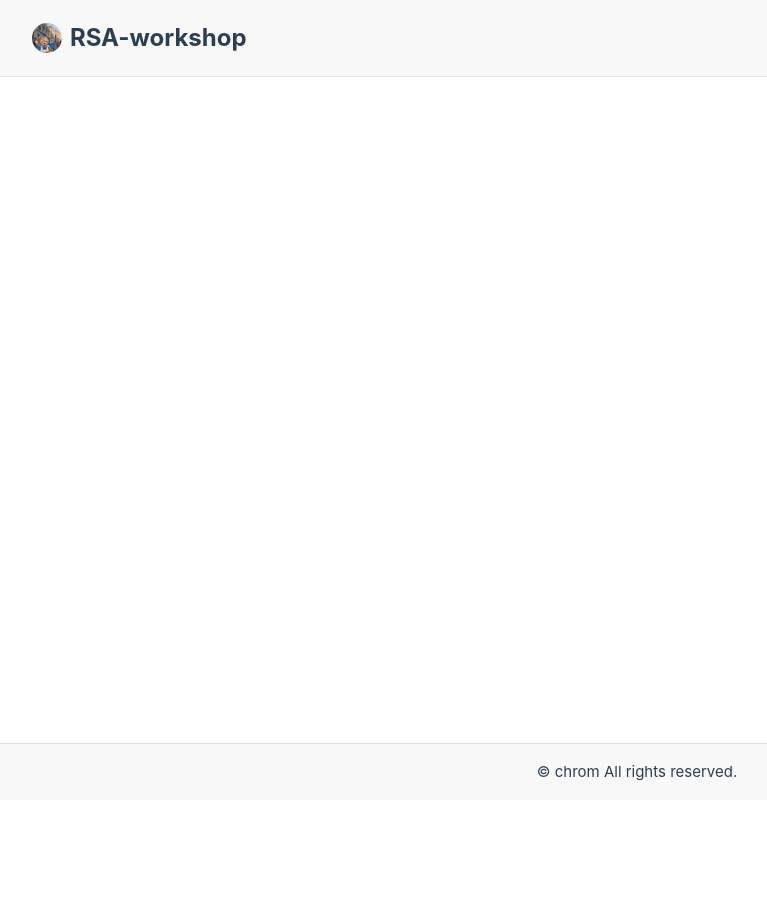
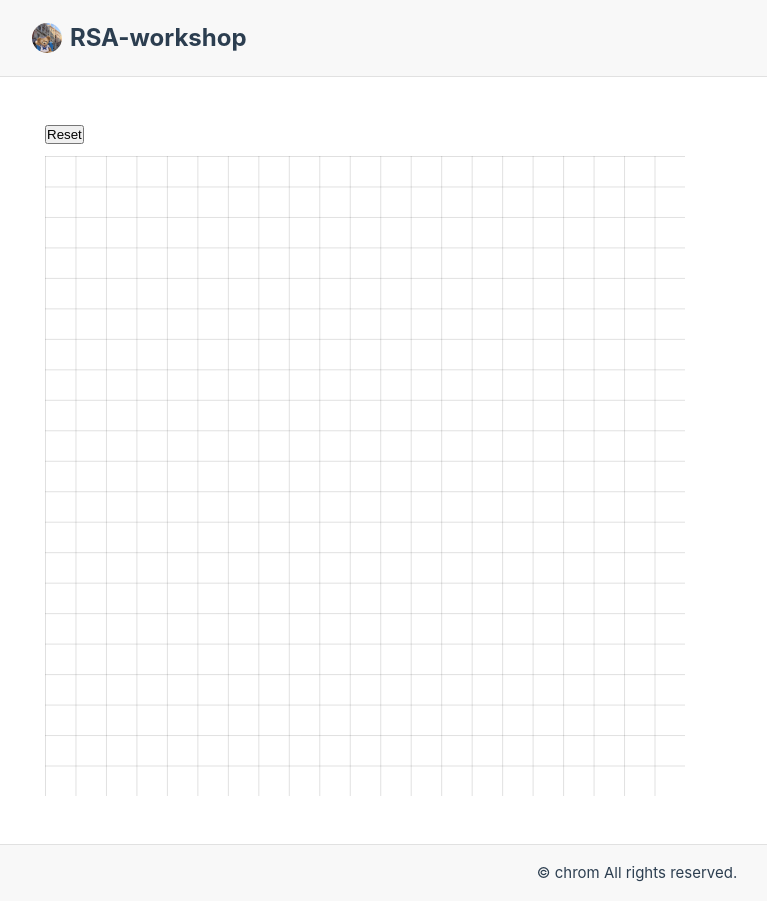
Before and after one commit to chrom9103/QRcode-destroyer, a Vue app: page / in a window 1280 px wide. Shown: the whole page, without its empty margins (3-770 px from the left). Before the commit the page ends 800 px from the top, so only its background shows below. Built offline with nearby package versions, Linux system fonts and the light colour scheme.

Commit message:
QR表示領域をcanvasで指定

```diff
--- a/src/views/TopPage.vue
+++ b/src/views/TopPage.vue
@@ -1,2 +1,174 @@
 <template>
+	<div class="top-page">
+		<div class="controls">
+			<button @click="reset">Reset</button>
+		</div>
+		<div class="canvas-wrap" ref="wrapRef">
+			<canvas ref="canvasRef" @click="handleClick"></canvas>
+		</div>
+	</div>
 </template>
+
+<script setup lang="ts">
+import { ref, onMounted, watch, nextTick, onBeforeUnmount, defineExpose } from 'vue'
+
+const n = ref<number>(21)
+const matrix = ref<boolean[][]>([])
+const canvasRef = ref<HTMLCanvasElement | null>(null)
+const wrapRef = ref<HTMLElement | null>(null)
+
+let dpr = typeof window !== 'undefined' ? window.devicePixelRatio || 1 : 1
+
+function initMatrix() {
+	matrix.value = Array.from({ length: n.value }, () => Array.from({ length: n.value }, () => false))
+}
+
+function draw() {
+	const canvas = canvasRef.value
+	if (!canvas) return
+	const ctx = canvas.getContext('2d')
+	if (!ctx) return
+
+	// CSS size
+	const rect = canvas.getBoundingClientRect()
+	const cssW = rect.width
+	const cssH = rect.height
+
+	// Resize backing store for high-DPI
+	canvas.width = Math.round(cssW * dpr)
+	canvas.height = Math.round(cssH * dpr)
+	canvas.style.width = `${cssW}px`
+	canvas.style.height = `${cssH}px`
+
+	// Map drawing units to CSS pixels for easier coordinates
+	ctx.setTransform(dpr, 0, 0, dpr, 0, 0)
+
+	// background
+	ctx.fillStyle = '#ffffff'
+	ctx.fillRect(0, 0, cssW, cssH)
+
+	const cellW = cssW / n.value
+	const cellH = cssH / n.value
+
+	// draw cells
+	for (let y = 0; y < n.value; y++) {
+		for (let x = 0; x < n.value; x++) {
+			ctx.fillStyle = matrix.value[y][x] ? '#000000' : '#ffffff'
+			// use Math.ceil to avoid hairline gaps
+			ctx.fillRect(x * cellW, y * cellH, Math.ceil(cellW), Math.ceil(cellH))
+		}
+	}
+
+	// subtle grid lines for editing clarity
+	ctx.strokeStyle = 'rgba(0,0,0,0.12)'
+	ctx.lineWidth = 1
+	for (let i = 0; i <= n.value; i++) {
+		const px = i * cellW
+		ctx.beginPath()
+		ctx.moveTo(px + 0.5, 0)
+		ctx.lineTo(px + 0.5, cssH)
+		ctx.stroke()
+
+		const py = i * cellH
+		ctx.beginPath()
+		ctx.moveTo(0, py + 0.5)
+		ctx.lineTo(cssW, py + 0.5)
+		ctx.stroke()
+	}
+}
+
+function fitCanvasSquare() {
+	// Make canvas square based on the container width
+	const wrap = wrapRef.value
+	const canvas = canvasRef.value
+	if (!wrap || !canvas) return
+	const rect = wrap.getBoundingClientRect()
+	const size = rect.width // use width to make square; you can change to min(width,height)
+	canvas.style.width = `${size}px`
+	canvas.style.height = `${size}px`
+	draw()
+}
+
+function handleClick(e: MouseEvent) {
+	const canvas = canvasRef.value
+	if (!canvas) return
+	const rect = canvas.getBoundingClientRect()
+	const cx = e.clientX - rect.left
+	const cy = e.clientY - rect.top
+	const cellW = rect.width / n.value
+	const x = Math.floor(cx / cellW)
+	const y = Math.floor(cy / cellW)
+	toggleCell(x, y)
+}
+
+function toggleCell(x: number, y: number) {
+	if (x < 0 || y < 0 || x >= n.value || y >= n.value) return
+	matrix.value[y][x] = !matrix.value[y][x]
+	draw()
+}
+
+function setCell(x: number, y: number, value: boolean) {
+	if (x < 0 || y < 0 || x >= n.value || y >= n.value) return
+	matrix.value[y][x] = value
+	draw()
+}
+
+function reset() {
+	initMatrix()
+	draw()
+}
+
+// expose programmatic API
+defineExpose({ setCell, toggleCell, getMatrix: () => matrix.value })
+
+let resizeObserver: ResizeObserver | null = null
+
+onMounted(() => {
+	initMatrix()
+	nextTick(() => {
+		fitCanvasSquare()
+	})
+
+	// respond to container resizes
+	if (typeof ResizeObserver !== 'undefined' && wrapRef.value) {
+		resizeObserver = new ResizeObserver(() => fitCanvasSquare())
+		resizeObserver.observe(wrapRef.value)
+	} else {
+		window.addEventListener('resize', fitCanvasSquare)
+	}
+})
+
+onBeforeUnmount(() => {
+	if (resizeObserver && wrapRef.value) resizeObserver.unobserve(wrapRef.value)
+	else window.removeEventListener('resize', fitCanvasSquare)
+})
+
+watch(n, (nv, ov) => {
+	// reinitialize matrix when n changes
+	initMatrix()
+	nextTick(() => fitCanvasSquare())
+})
+</script>
+
+<style scoped>
+.top-page {
+	padding: 16px;
+}
+.controls {
+	margin-bottom: 12px;
+	display: flex;
+	gap: 8px;
+	align-items: center;
+}
+.canvas-wrap {
+	width: 640px;
+	max-width: 100%;
+}
+canvas {
+	display: block;
+	width: 100%;
+	height: auto;
+	background: white;
+	touch-action: manipulation;
+}
+</style>
```
